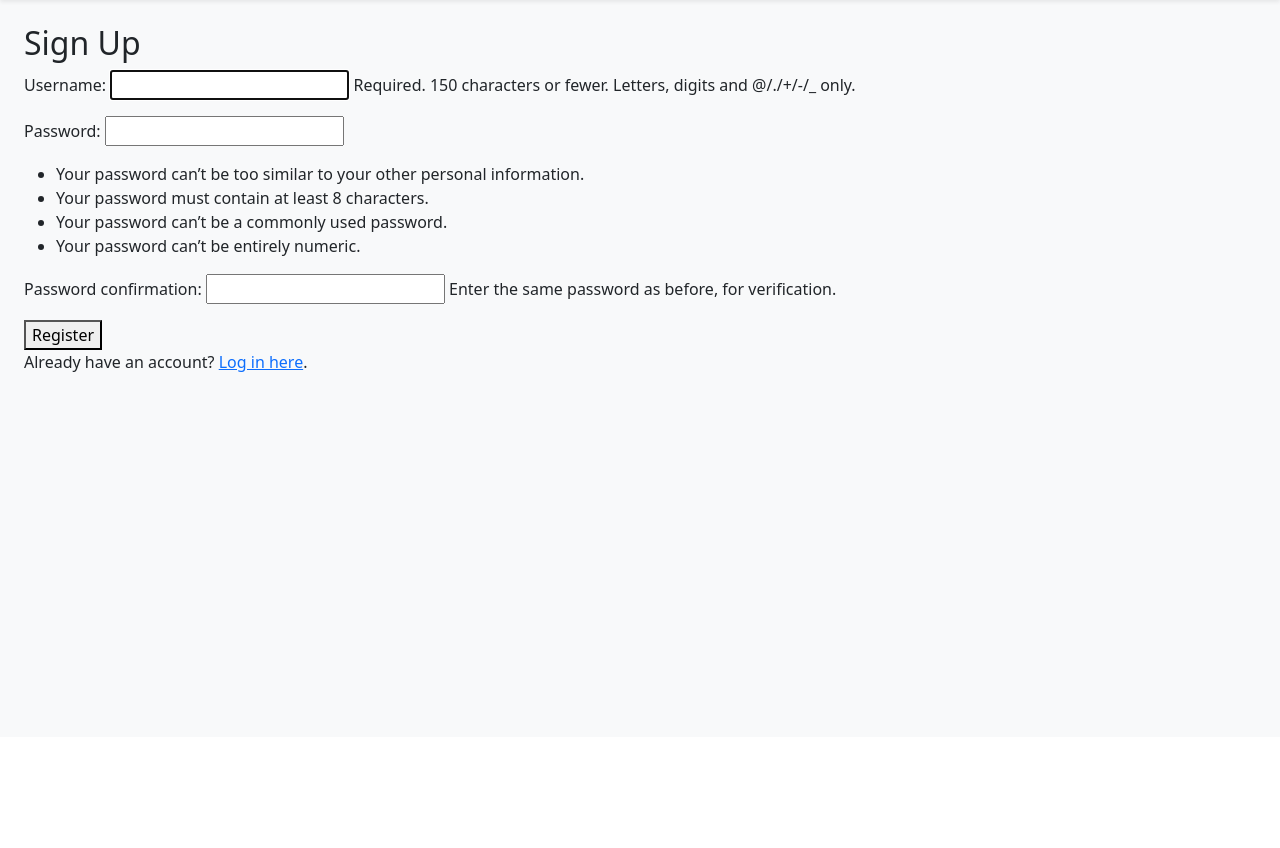
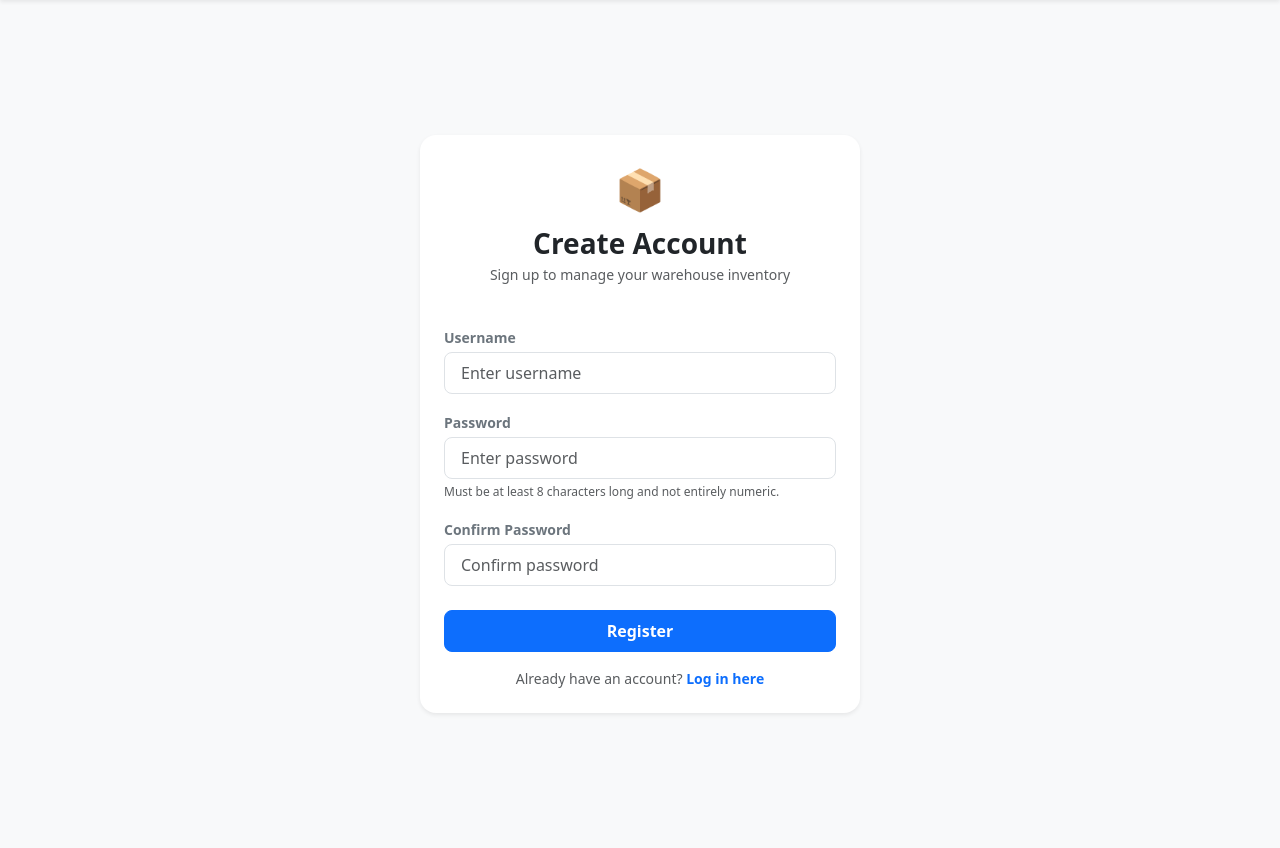
Before and after one commit to mhatretanmay009/STOCKTRACKER, a Django app: page /signup/ in a window 1280 px wide. Shown: the part 63-911 px from the top of the page. Before the commit the page ends 435 px from the top, so only its background shows below. Run offline with Django 5.2, Linux system fonts and the light colour scheme.

Commit message:
Redesigned signup page layout

```diff
--- a/TEMPLATES/registration/signup.html
+++ b/TEMPLATES/registration/signup.html
@@ -1,11 +1,83 @@
 {% extends 'base.html' %}
 
 {% block content %}
-<h2>Sign Up</h2>
-<form method="post">
-  {% csrf_token %}
-  {{ form.as_p }}
-  <button type="submit">Register</button>
-</form>
-<p>Already have an account? <a href="{% url 'login' %}">Log in here</a>.</p>
+<div class="d-flex justify-content-center align-items-center min-vh-100 bg-light py-5">
+    <div class="card border-0 shadow-sm p-4 rounded-4" style="max-width: 440px; width: 100%; background: #ffffff;">
+
+        <!-- Header -->
+        <div class="text-center mb-4">
+            <div class="mb-2" style="font-size: 2.5rem;">📦</div>
+            <h3 class="fw-bold text-dark m-0">Create Account</h3>
+            <p class="text-muted small mt-1">Sign up to manage your warehouse inventory</p>
+        </div>
+
+        <!-- Form -->
+        <form method="POST" novalidate>
+            {% csrf_token %}
+
+            {% if form.non_field_errors %}
+                <div class="alert alert-danger py-2 px-3 small rounded-3 mb-3">
+                    {% for error in form.non_field_errors %}
+                        <div>{{ error }}</div>
+                    {% endfor %}
+                </div>
+            {% endif %}
+
+            <!-- Username Field -->
+            <div class="mb-3">
+                <label for="{{ form.username.id_for_label }}" class="form-label text-secondary small fw-semibold mb-1">Username</label>
+                <input type="text"
+                       name="{{ form.username.name }}"
+                       id="{{ form.username.id_for_label }}"
+                       class="form-control rounded-3 py-2 px-3 {% if form.username.errors %}is-invalid{% endif %}"
+                       placeholder="Enter username"
+                       value="{{ form.username.value|default:'' }}" required>
+                {% if form.username.errors %}
+                    <div class="invalid-feedback small">{{ form.username.errors.0 }}</div>
+                {% endif %}
+            </div>
+
+            <!-- Password Field -->
+            <div class="mb-3">
+                <label for="{{ form.password1.id_for_label }}" class="form-label text-secondary small fw-semibold mb-1">Password</label>
+                <input type="password"
+                       name="{{ form.password1.name }}"
+                       id="{{ form.password1.id_for_label }}"
+                       class="form-control rounded-3 py-2 px-3 {% if form.password1.errors %}is-invalid{% endif %}"
+                       placeholder="Enter password" required>
+                {% if form.password1.errors %}
+                    <div class="invalid-feedback small">{{ form.password1.errors.0 }}</div>
+                {% endif %}
+                <div class="form-text text-muted mt-1" style="font-size: 0.75rem;">
+                    Must be at least 8 characters long and not entirely numeric.
+                </div>
+            </div>
+
+            <!-- Confirm Password Field -->
+            <div class="mb-4">
+                <label for="{{ form.password2.id_for_label }}" class="form-label text-secondary small fw-semibold mb-1">Confirm Password</label>
+                <input type="password"
+                       name="{{ form.password2.name }}"
+                       id="{{ form.password2.id_for_label }}"
+                       class="form-control rounded-3 py-2 px-3 {% if form.password2.errors %}is-invalid{% endif %}"
+                       placeholder="Confirm password" required>
+                {% if form.password2.errors %}
+                    <div class="invalid-feedback small">{{ form.password2.errors.0 }}</div>
+                {% endif %}
+            </div>
+
+            <!-- Submit Button -->
+            <button type="submit" class="btn btn-primary w-100 py-2 fw-semibold rounded-3 mb-3">
+                Register
+            </button>
+        </form>
+
+        <!-- Footer -->
+        <div class="text-center small text-muted">
+            Already have an account?
+            <a href="{% url 'login' %}" class="text-primary text-decoration-none fw-semibold">Log in here</a>
+        </div>
+
+    </div>
+</div>
 {% endblock %}
```
